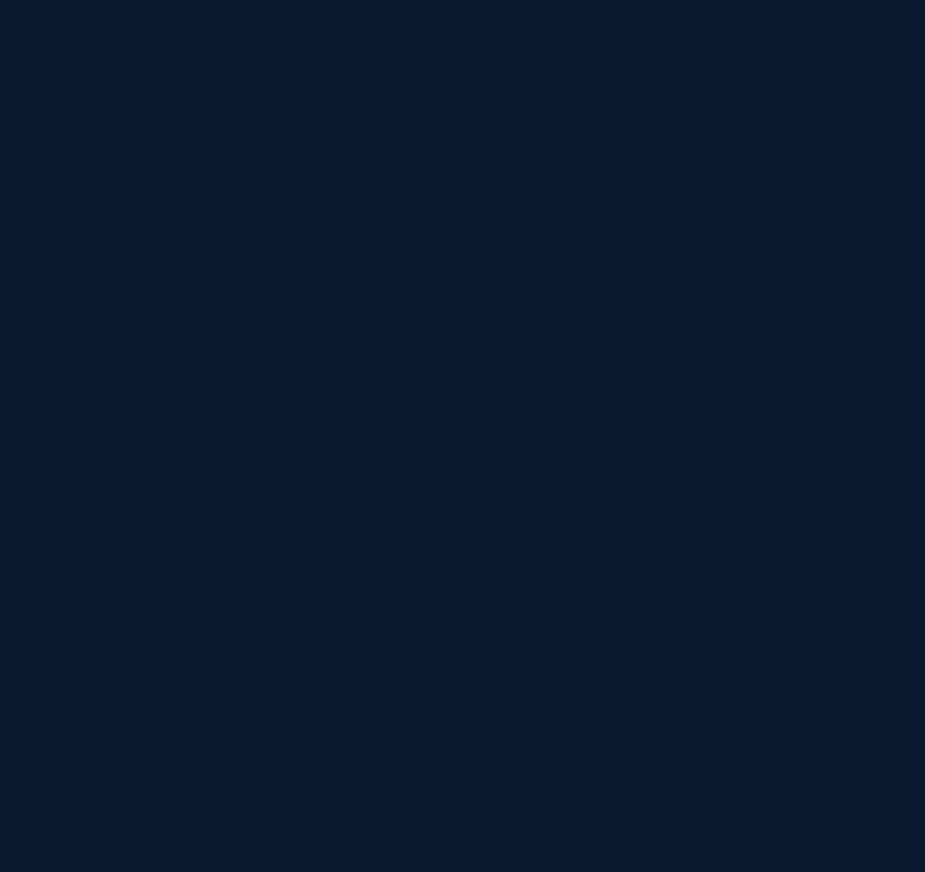
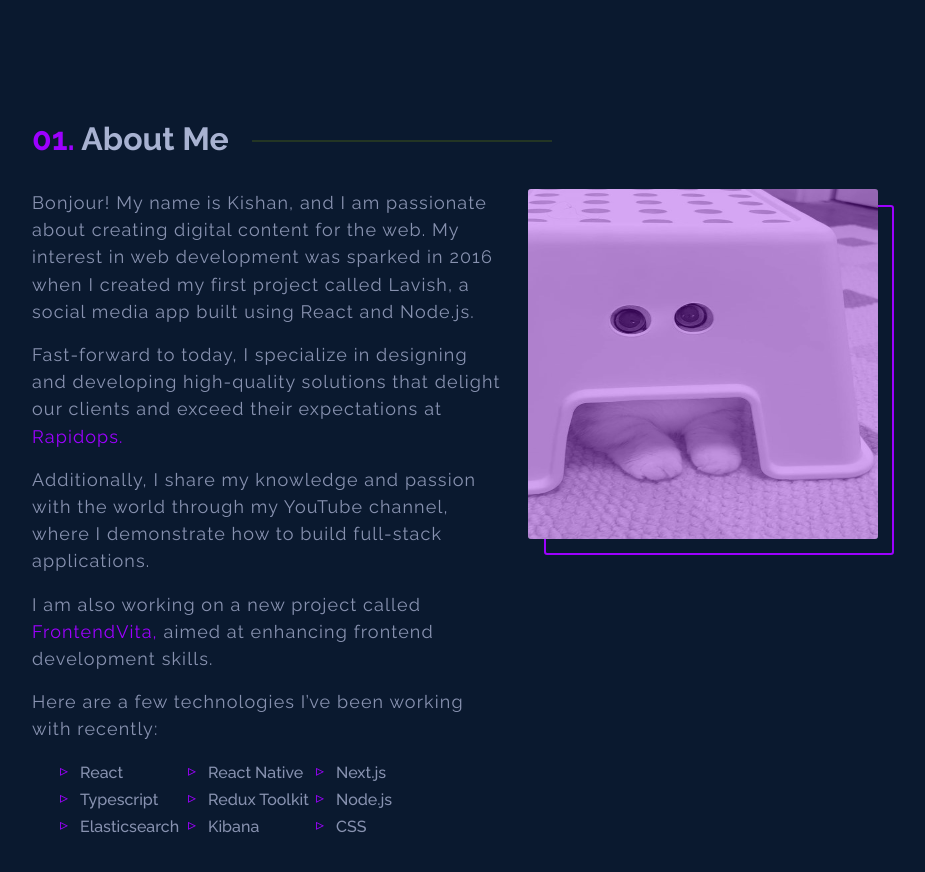
Before and after one commit to minhnghia2k3/nextjs-portfolio, a Next.js app: page / in a window 1280 px wide. Shown: the part 840-1712 px from the top of the page, without its empty margins (208-1133 px from the left). Before the commit the page ends 800 px from the top, so only its background shows below. Built offline with nearby package versions, Linux system fonts and the light colour scheme.

Commit message:
Comple about section

```diff
--- a/src/pages/index.tsx
+++ b/src/pages/index.tsx
@@ -1,5 +1,6 @@
 import Email from '@/components/Email';
 import SocialIcons from '@/components/SocialIcons';
+import About from '@/sections/About';
 import Hero from '@/sections/Hero';
 import Navbar from '@/sections/Navbar';
 import React from 'react';
@@ -13,6 +14,7 @@ function Index() {
       <Email />
       <main>
         <Hero />
+        <About />
       </main>
     </div>
   );
--- a/src/scss/_globals.scss
+++ b/src/scss/_globals.scss
@@ -1,5 +1,6 @@
 body {
-    background-color: var(--background-color)
+    background-color: var(--background-color);
+    counter-reset: title;
 }
 
 * {
--- /dev/null
+++ b/src/scss/sections/_about.scss
@@ -0,0 +1,135 @@
+.about {
+    margin: 15rem 0;
+
+    .title {
+        font-family: var(--raleway);
+        color: var(--lightest-slate);
+        position: relative;
+
+        h2 {
+            font-size: var(--tx2large);
+            margin-bottom: 2rem;
+            font-weight: 700;
+
+            &::before {
+                counter-increment: title;
+                content: "0" counter(title) ". ";
+                color: var(--theme-color);
+            }
+
+            &::after {
+                content: "";
+                display: block;
+                position: absolute;
+                top: 20px;
+                width: 300px;
+                background-color: var(--lightest-navy);
+                height: 2px;
+                margin-left: 220px;
+            }
+        }
+    }
+
+    &-grid {
+        display: grid;
+        grid-template-columns: 60% 40%;
+        gap: 1rem;
+
+        &-info {
+            display: flex;
+            flex-direction: column;
+            gap: 1rem;
+
+            &-text {
+                color: var(--slate);
+                margin-right: 10px;
+                font-size: var(--tlarge);
+                letter-spacing: 0.07rem;
+                line-height: 1.7rem;
+                font-family: var(--raleway);
+            }
+
+            &-list {
+                display: grid;
+                grid-template-columns: repeat(3, 1fr);
+                list-style-type: none;
+                padding: 0 3rem;
+
+                &-item {
+                    font-family: var(--raleway);
+                    line-height: 1.7rem;
+                    font-weight: 500;
+                    font-size: var(--tbase);
+                    color: var(--slate);
+                    position: relative;
+
+                    &::before {
+                        content: "▹";
+                        position: absolute;
+                        top: 6px;
+                        left: -20px;
+                        line-height: 12px;
+                        color: var(--theme-color);
+                    }
+                }
+            }
+        }
+
+        &-photo {
+            position: relative;
+            width: max-content;
+            height: max-content;
+
+            &:hover {
+                .overlay {
+                    background-color: #00000000;
+                }
+
+                .overlay-border {
+                    top: 0.5rem;
+                    left: 0.5rem;
+                }
+
+                img {
+                    filter: none;
+                }
+            }
+
+            .overlay {
+                position: absolute;
+                z-index: 1;
+                background-color: #9d00ff4d;
+                width: 350px;
+                height: 350px;
+                border-radius: 0.2rem;
+                transition: 0.3s ease-in-out;
+            }
+
+            .overlay-border {
+                z-index: -3;
+                position: absolute;
+                top: 1rem;
+                left: 1rem;
+                border: 2px solid var(--theme-color);
+                width: 100%;
+                height: 100%;
+                border-radius: 0.2rem;
+                transition: 0.3s ease-in-out;
+            }
+
+            &-container {
+                position: relative;
+                width: 350px;
+                height: 350px;
+
+                img {
+                    transition: 0.3s ease-in-out;
+                    z-index: 0;
+                    filter: grayscale(100%);
+                    border-radius: 0.2rem;
+                }
+            }
+        }
+
+    }
+}
--- a/src/scss/sections/_index.scss
+++ b/src/scss/sections/_index.scss
@@ -1,2 +1,3 @@
 @import "navbar";
 @import "hero";
+@import "about";
--- /dev/null
+++ b/src/sections/About.tsx
@@ -0,0 +1,70 @@
+import React from 'react';
+import Link from 'next/link';
+import Image from 'next/image';
+function About() {
+    return (
+        <div className='about' id='about'>
+            <div className="title">
+                <h2>About Me</h2>
+            </div>
+            <div className='about-grid'>
+                <div className="about-grid-info">
+                    <p className="about-grid-info-text">
+                        Bonjour! My name is Kishan, and I am passionate about creating
+                        digital content for the web. My interest in web development was
+                        sparked in 2016 when I created my first project called Lavish, a
+                        social media app built using React and Node.js.
+                    </p>
+                    <p className="about-grid-info-text">
+                        Fast-forward to today, I specialize in designing and developing
+                        high-quality solutions that delight our clients and exceed their
+                        expectations at{" "}
+                        <Link href="https://rapidops.com" className="link" target="_blank">
+                            Rapidops.
+                        </Link>
+                    </p>
+
+                    <p className="about-grid-info-text">
+                        Additionally, I share my knowledge and passion with the world
+                        through my YouTube channel, where I demonstrate how to build
+                        full-stack applications.
+                    </p>
+                    <p className="about-grid-info-text">
+                        I am also working on a new project called&nbsp;
+                        <Link
+                            className="link"
+                            target="_blank"
+                            href="https://frontendvita.com"
+                        >
+                            FrontendVita,
+                        </Link>
+                        &nbsp;aimed at enhancing frontend development skills.
+                    </p>
+                    <p className="about-grid-info-text">
+                        Here are a few technologies I’ve been working with recently:
+                    </p>
+                    <ul className="about-grid-info-list">
+                        <li className="about-grid-info-list-item">React</li>
+                        <li className="about-grid-info-list-item">React Native</li>
+                        <li className="about-grid-info-list-item">Next.js</li>
+                        <li className="about-grid-info-list-item">Typescript</li>
+                        <li className="about-grid-info-list-item">Redux Toolkit</li>
+                        <li className="about-grid-info-list-item">Node.js</li>
+                        <li className="about-grid-info-list-item">Elasticsearch</li>
+                        <li className="about-grid-info-list-item">Kibana</li>
+                        <li className="about-grid-info-list-item">CSS</li>
+                    </ul>
+                </div>
+                <div className="about-grid-photo">
+                    <div className="overlay"></div>
+                    <div className="overlay-border"></div>
+                    <div className="about-grid-photo-container">
+                        <Image src='/avatar.png' alt='profile' fill />
+                    </div>
+                </div>
+            </div>
+        </div>
+    );
+}
+
+export default About;
```
Also changed, not shown: public/avatar.png (added).
